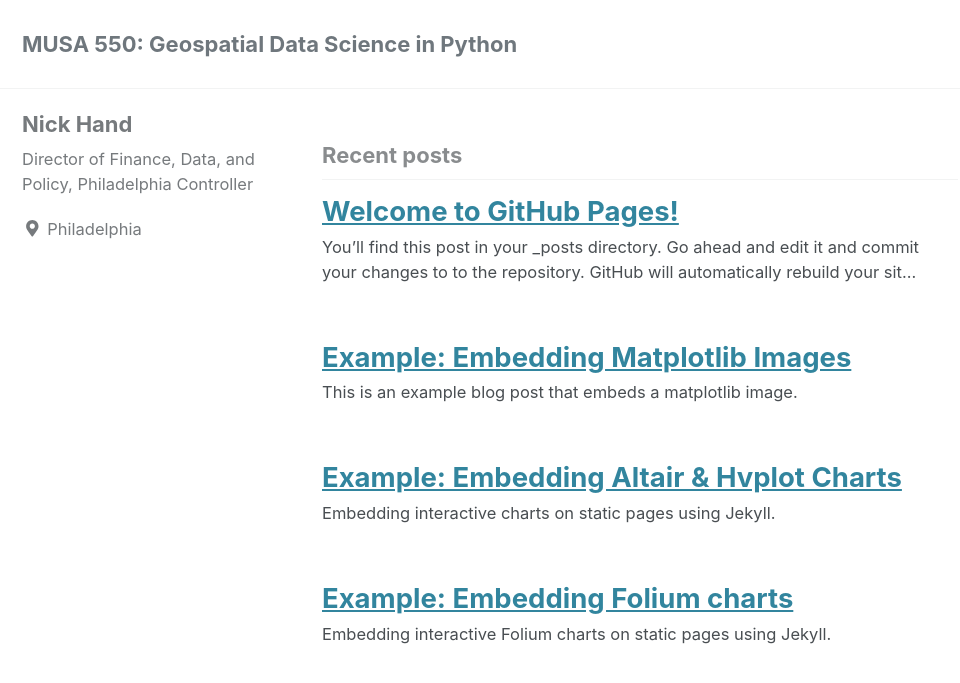
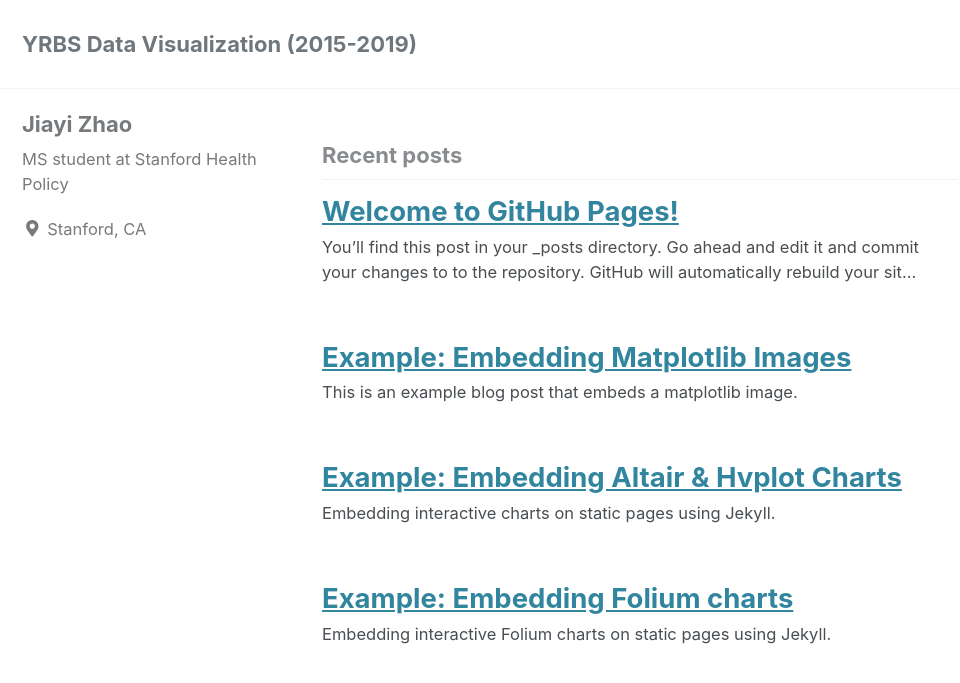
Before and after one commit to maryzhao0111/YRBS_visual, a Jekyll site: the page built from index.html, in a window 1280 px wide and 900 px high. Shown: the top 683 px of the window, without its empty margins (0-960 px from the left). Built offline with Jekyll 4.4.1, drawn with Linux system fonts in a browser that asks for light colours; cached includes are drawn as plain includes; nearby versions of some CDN libraries; a script that is not in the unit is left out; the list of posts is cut into pages by our own code; some of the changed text lies outside the part shown.

Commit message:
Update _config.yml

```diff
--- a/_config.yml
+++ b/_config.yml
@@ -16,9 +16,9 @@ minimal_mistakes_skin: "default" # "air", "aqua", "contrast", "dark", "dirt", "n
 
 # Site Settings
 locale: "en-US"
-title: "MUSA 550: Geospatial Data Science in Python"
+title: "YRBS Data Visualization (2015-2019)"
 title_separator: "-"
-name: "Nick Hand"
+name: "Jiayi Zhao"
 description: "Displaying cool data visualizations"
 url: # the base hostname & protocol for your site e.g. "https://mmistakes.github.io"
 baseurl: # the subpath of your site, e.g. "/blog"
@@ -105,10 +105,10 @@ analytics:
 
 # Site Author
 author:
-  name: "Nick Hand"
+  name: "Jiayi Zhao"
   avatar: # path of avatar image, e.g. "/assets/images/bio-photo.jpg"
-  bio: "Director of Finance, Data, and Policy, Philadelphia Controller"
-  location: "Philadelphia"
+  bio: "MS student at Stanford Health Policy"
+  location: "Stanford, CA"
   email:
   links:
     - label: "Email"
@@ -279,7 +279,7 @@ defaults:
       type: posts
     values:
       layout: single
-      author_profile: true
+      author_profile: false
       comments: # true
       share: true
       related: true
```
